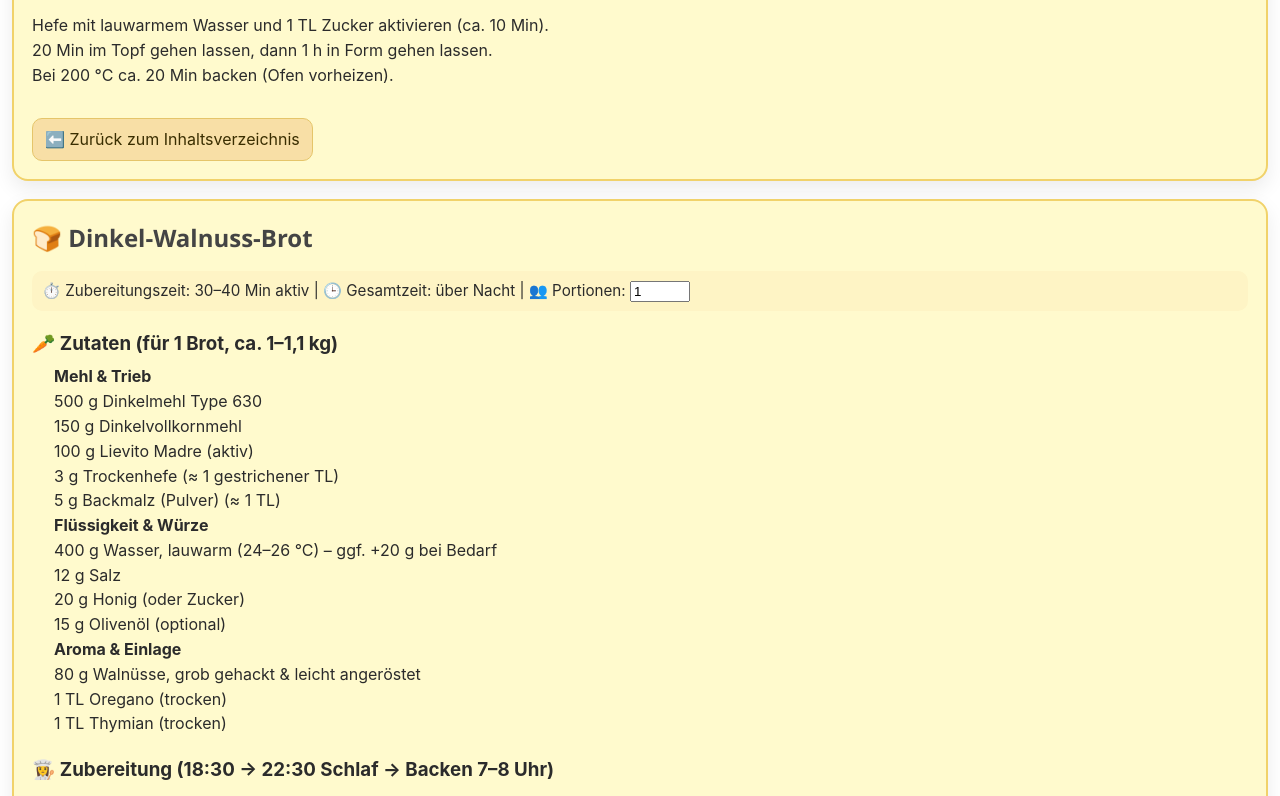
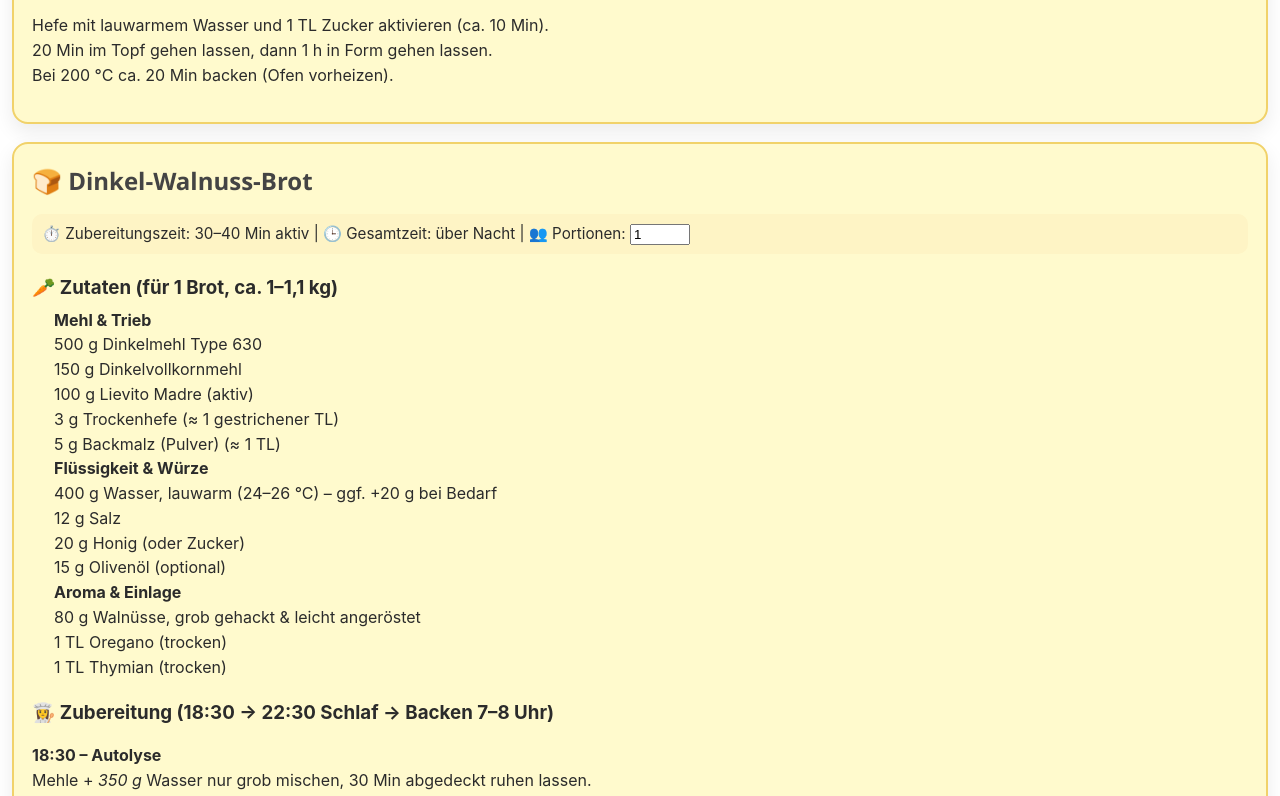
Before and after one commit to ameliepaul316-cmd/Rezeptbuch, a plain HTML site: page index.html in a window 1280 px wide. Shown: the part 7871-8667 px from the top of the page. Drawn offline with Linux system fonts and the light colour scheme.

Commit message:
Update index.html

```diff
--- a/index.html
+++ b/index.html
@@ -464,7 +464,6 @@
 </html>
 
 
-
 <!-- Frühstück-Cover -->
 <section id="fruehstueck-cover" class="cover fruehstueck-cover">
   <h1>🥐 Frühstück</h1>
@@ -2561,3 +2560,87 @@ if (typeof window.updateRecipe !== 'function') {
   </div>
   <a href="#inhaltsverzeichnis" class="back-button">⬅️ Zurück</a>
 </section>
+
+
+
+<!-- ====================== GLOBAL SERVINGS FIX + CLEANUP ====================== -->
+<style>
+  /* Alle "Zurück"-Buttons komplett ausblenden */
+  .back-button { display: none !important; }
+
+  /* Optional: hübscher iPhone-Look für die Rezepte (keine Pflicht) */
+  @media (max-width: 430px) {
+    .recipe { margin: 16px 10px; border-radius: 18px; }
+    .recipe h2 { font-size: 1.15rem; }
+    .meta input[type="number"] { width: 64px !important; }
+  }
+</style>
+
+<script>
+/*
+  Universelle Portions-Skalierung
+  - Nimmt pro <section class="recipe"> den Standardwert des Inputs als "Basisportionen".
+  - Skaliert alle <span data-base="..."> relativ zu dieser Basis.
+  - Speichert Originalwerte in data-orig, damit kein Fehler durch mehrfaches Rechnen entsteht.
+  - Rundet: >=1 → ganze Zahlen; <1 → 1 Nachkommastelle.
+  - Optional: Wenn du eine andere Basis willst, setze am <section> data-base-servings="X".
+*/
+(function () {
+  function toNumber(val) {
+    const n = parseFloat(val);
+    return isNaN(n) ? null : n;
+  }
+
+  function formatAmount(x) {
+    if (x >= 1 || Math.abs(x - Math.round(x)) < 1e-9) {
+      return String(Math.round(x));
+    }
+    return String(Math.round(x * 10) / 10);
+  }
+
+  function attachScaling(sec) {
+    const input = sec.querySelector('input[type="number"]');
+    if (!input) return;
+
+    // Basisportionen: aus data-base-servings ODER aus dem Default-Value des Inputs
+    const fromAttr = toNumber(sec.getAttribute('data-base-servings'));
+    const fromInputDefault = toNumber(input.getAttribute('value') || input.defaultValue || input.value);
+    const baseServings = fromAttr || fromInputDefault || 1;
+    sec.dataset.baseServings = baseServings;
+
+    // Zutaten-Spans sichern
+    sec.querySelectorAll('[data-base]').forEach(span => {
+      if (!span.dataset.orig) {
+        const orig = toNumber(span.getAttribute('data-base'));
+        if (orig !== null) span.dataset.orig = String(orig);
+      }
+    });
+
+    const update = () => {
+      const desired = Math.max(1, toNumber(input.value) || 1);
+      const factor = desired / parseFloat(sec.dataset.baseServings || '1');
+
+      sec.querySelectorAll('[data-base]').forEach(span => {
+        const orig = toNumber(span.dataset.orig);
+        if (orig === null) return;
+        const scaled = orig * factor;
+        span.textContent = formatAmount(scaled);
+      });
+    };
+
+    // Live-Update + Initial
+    input.addEventListener('input', update);
+    input.addEventListener('change', update);
+    update();
+  }
+
+  function initAll() {
+    document.querySelectorAll('section.recipe').forEach(attachScaling);
+  }
+
+  // Falls es alte onchange-Handler gibt, stören die nicht – wir übernehmen die Kontrolle.
+  document.addEventListener('DOMContentLoaded', initAll);
+  // Expose für manuelle Re-Init (optional)
+  window.initRecipeScaling = initAll;
+})();
+</script>
```
